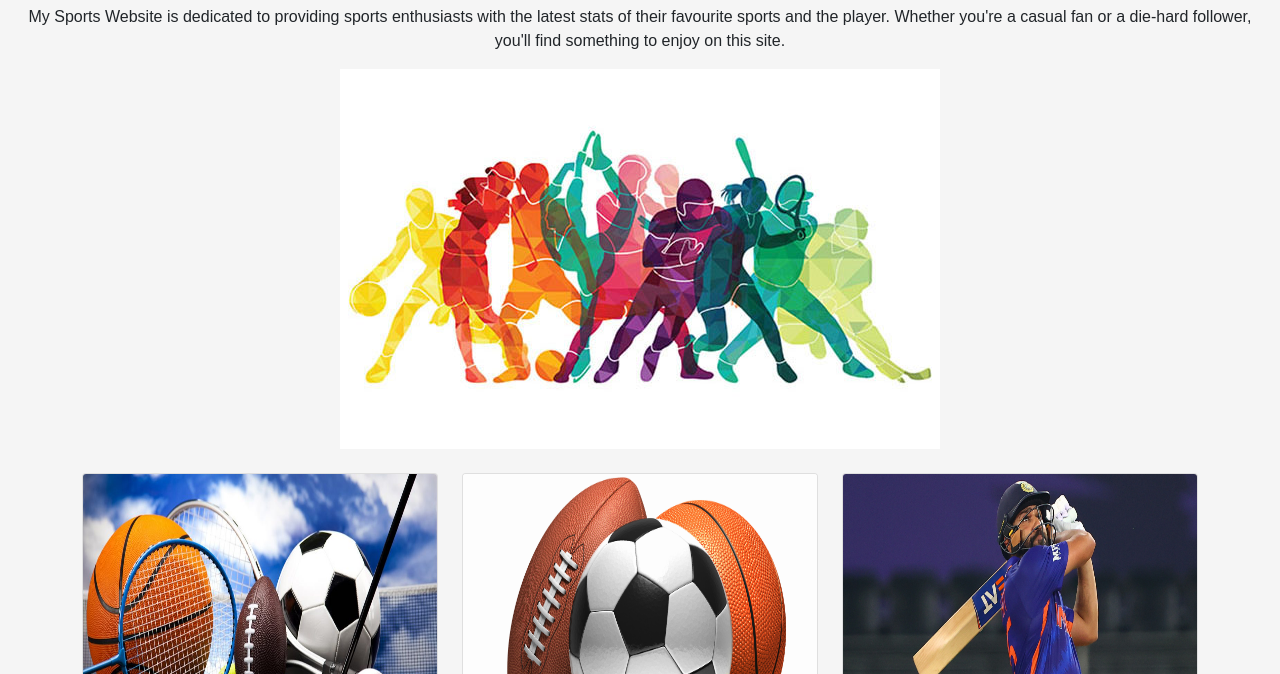
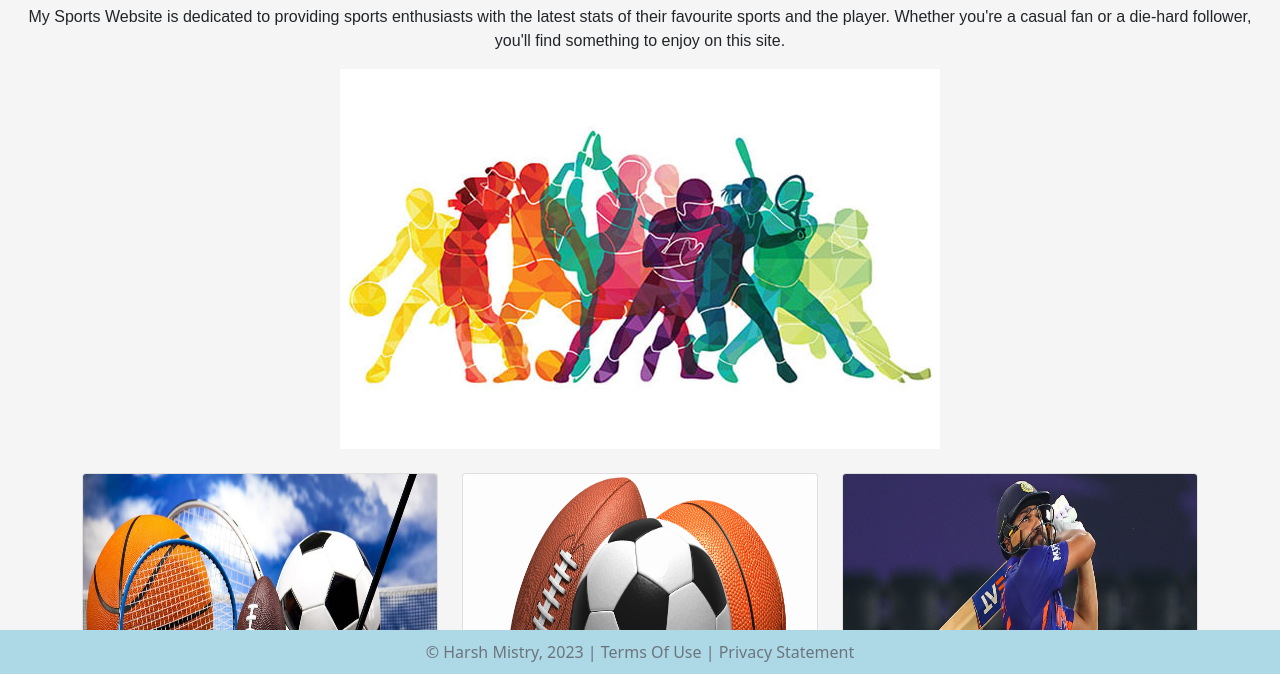
Before and after one commit to Harshm43/Is117-Project, a plain HTML site: page index.html in a window 1280 px wide. Shown: the part 126-800 px from the top of the page. Drawn offline with nearby package versions, Linux system fonts and the light colour scheme.

Commit message:
Final Project

```diff
--- a/css/main.css
+++ b/css/main.css
@@ -69,7 +69,7 @@ body {
 
 /* footer */
 .footer {
-    position: static;
+    position: sticky;
     left: 0;
     bottom: 0;
     width: 100%;
```
